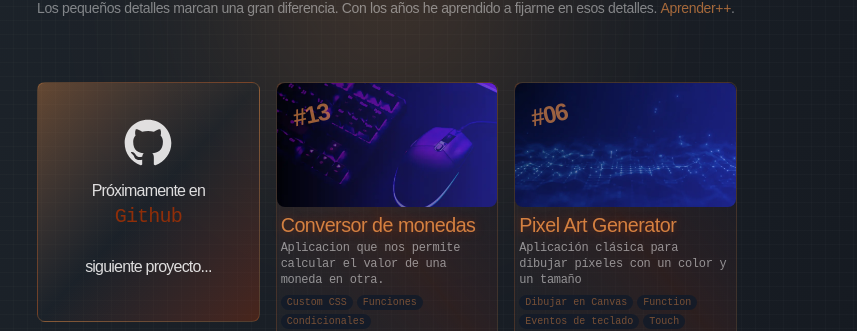
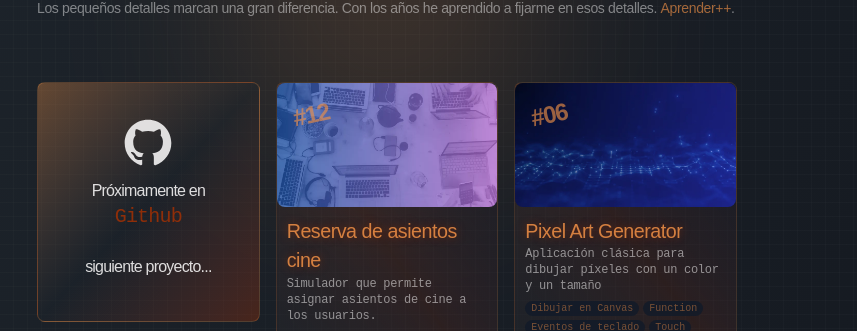
Before and after one commit to Edirju/opinion, an Astro site: page /projects in a window 1280 px wide. Shown: the part 162-493 px from the top of the page, without its empty margins (253-1110 px from the left). Built offline with nearby package versions, Linux system fonts and the light colour scheme; Astro itself is replaced by a stand-in of ours.

Commit message:
Add rules css in proyectos - padding+

```diff
--- a/src/components/sections/Proyectos.astro
+++ b/src/components/sections/Proyectos.astro
@@ -52,7 +52,7 @@
                 alt={`Captura de pantalla del proyecto ${project.title}`}
                 class="rounded-lg w-full overflow-hidden object-cover aspect-video transition-all duration-300 ease-in-out"
               />
-              <div class="p-1">
+              <div class="p-2.5">
                 <h2 class="text-[rgb(var(--primary),0.85)]">
                   <a
                     href={`/${project.slug}`}
```
